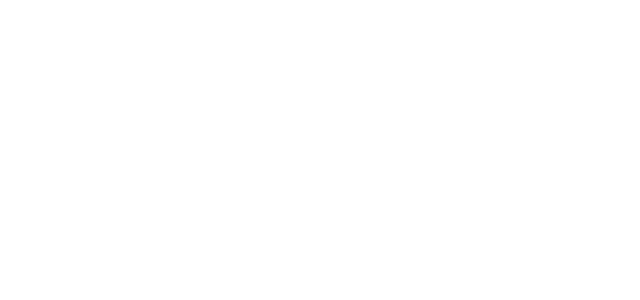
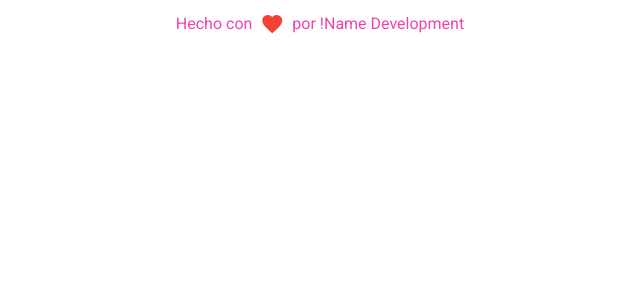
Before and after one commit to NotNameDev/web-origenes, a Vue app: page / in a window 1280 px wide. Shown: the top 300 px of the page, without its empty margins (320-960 px from the left). Built offline with nearby package versions, Linux system fonts and the light colour scheme.

Commit message:
NSignature created

```diff
--- a/src/components/NSignature.vue
+++ b/src/components/NSignature.vue
@@ -1,5 +1,16 @@
 <template>
-  <div class="nSignature"></div>
+  <div class="nSignature">
+    <p class="d-flex justify-center primary--text">
+      Hecho con
+      <v-icon
+        color="red"
+        class="mb-2 mx-2"
+      >
+        mdi-heart
+      </v-icon>
+      por !Name Development
+    </p>
+  </div>
 </template>
 
 <script>
```
